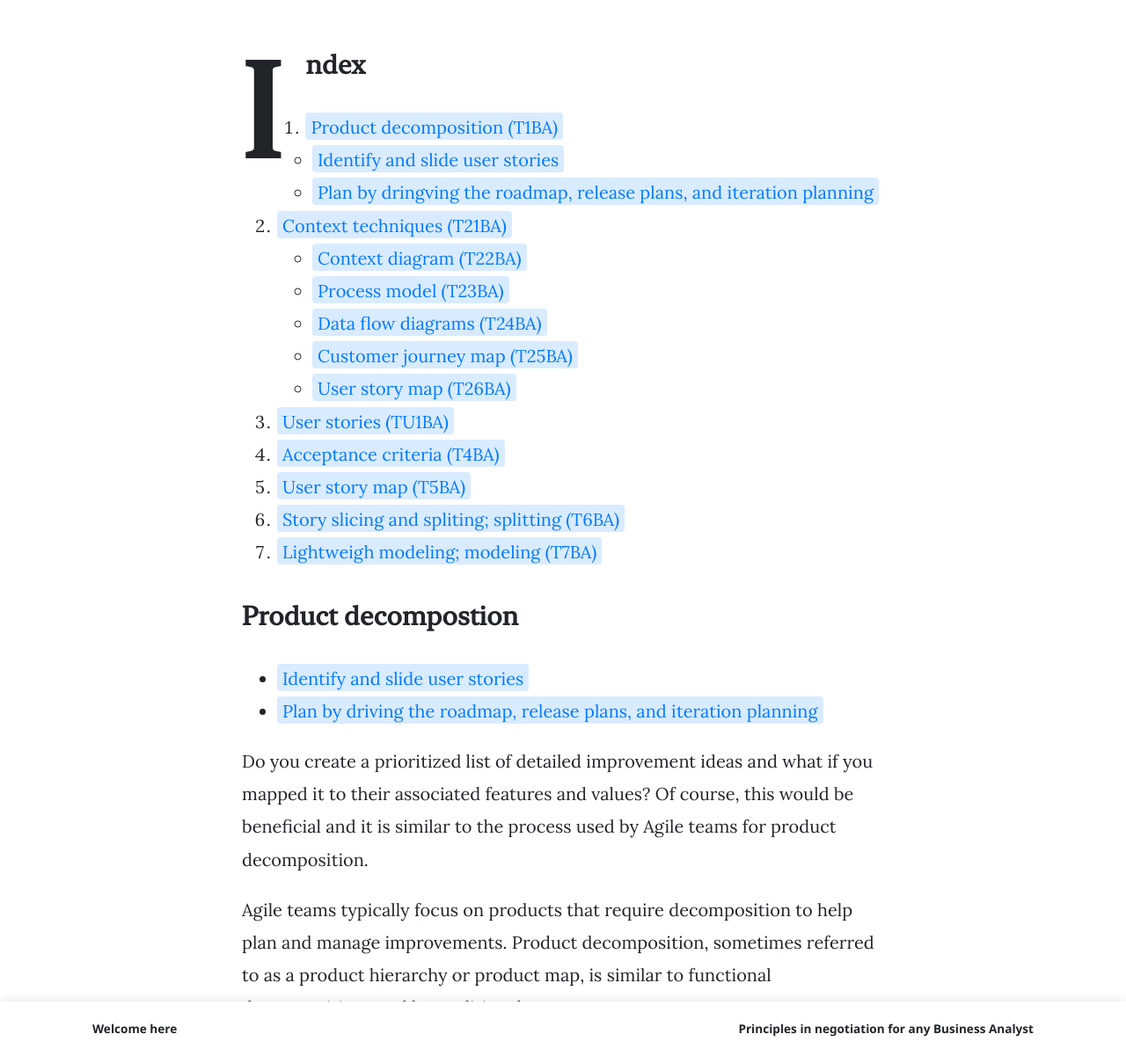
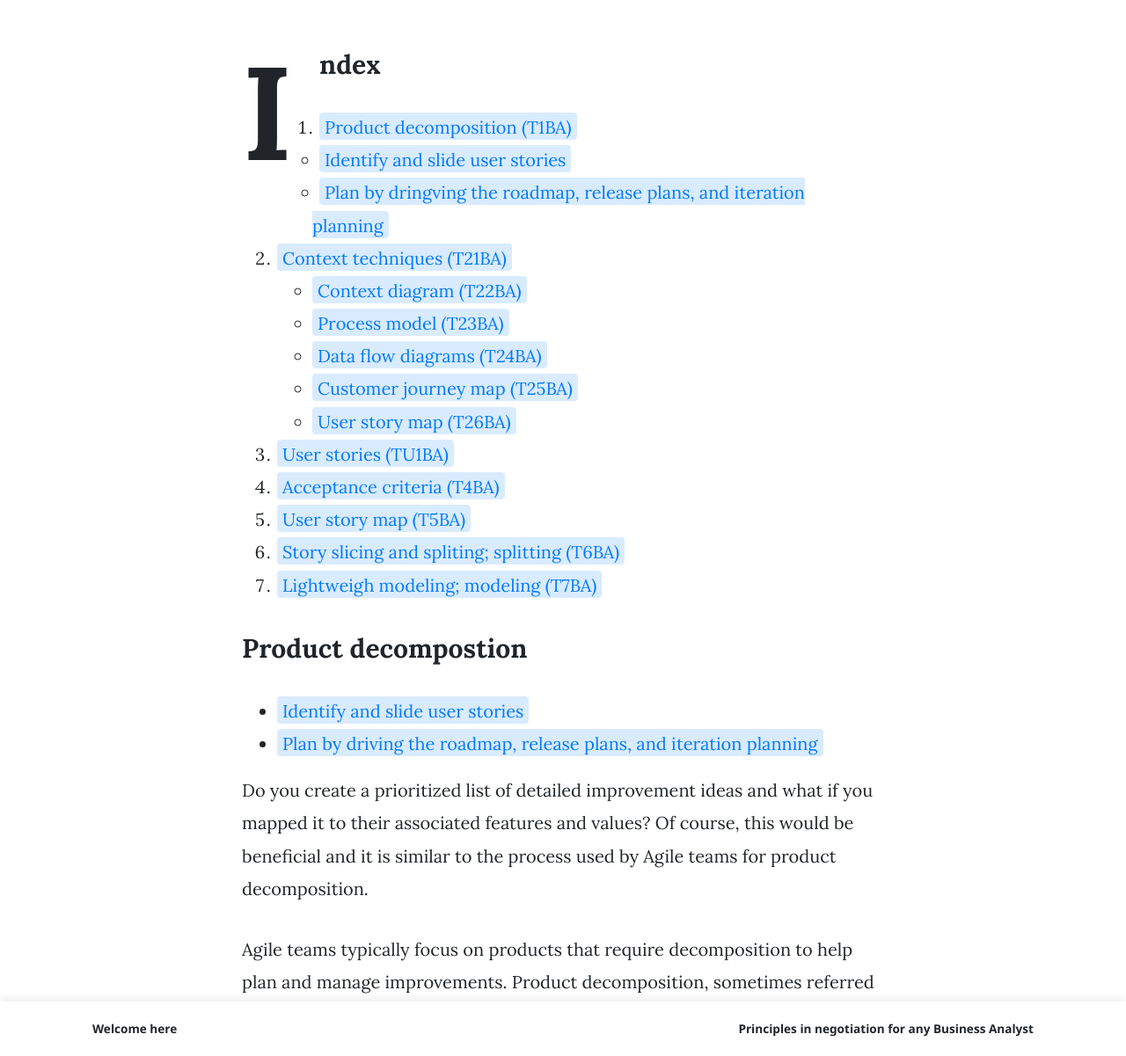
Before and after one commit to darleigh/blog, a Jekyll site: the page built from _posts/2023-02-28-Techniques-for- Agile-Business-Analyst.md, in a window 1280 px wide and 1400 px high, scrolled down 281 px. Shown: the part 199-1400 px from the top of the window at 88% size. Built offline with Jekyll 4.4.1, drawn with Linux system fonts in a browser that asks for light colours; nearby versions of some CDN libraries; comment, search, counter and statistics services are not loaded.

Commit message:
Update theme.css

```diff
--- a/assets/css/theme.css
+++ b/assets/css/theme.css
@@ -13,7 +13,6 @@
   } */
 .article-post h1, h2, h3, h4, h5, h6 {
 	font-weight: bold;
-	font-family: 'New York', serif;
 }
 .article-post h1 {
 		font-size: 1.5em;
@@ -31,7 +30,7 @@
 }
 .article-post p {
 	font-size: 1em;
-	margin: 1em 0;
+	margin: 1em 1;
 }
   .article-post a.footnote,a.reversefootnote{
 	font-size: 90%;
```
